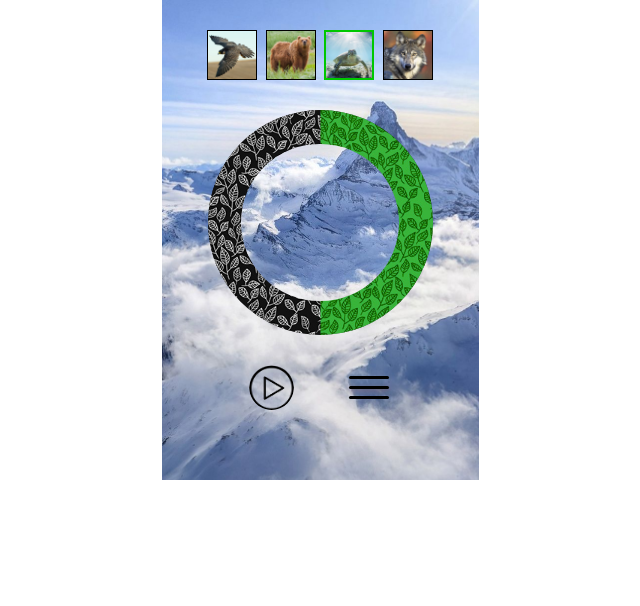
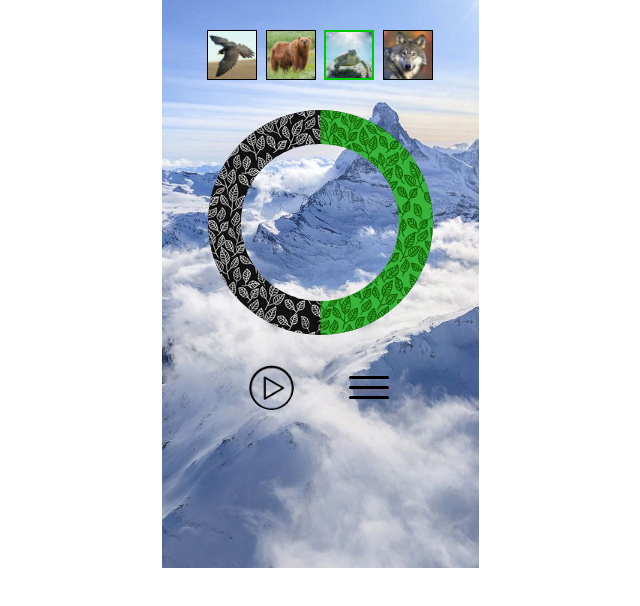
Before and after one commit to EgorNedelko/Breathing-Exerciser, a plain HTML site: page index.html in a window 1280 px wide. Shown: the whole page, without its empty margins (320-960 px from the left). Drawn offline with Linux system fonts and the light colour scheme.

Commit message:
fix: check aspect ration

```diff
--- a/src/sass/layouts/_wrapper.scss
+++ b/src/sass/layouts/_wrapper.scss
@@ -1,7 +1,8 @@
 .wrapper {
    position: relative;
    max-width: $content-width;
-   height: 480px;
+   // height: 480px;
+   height: 568px;
    margin: 0 auto;
    background: url("../../../assets/img/0.jpg");
    background-size: cover;
```
Also changed, not shown: src/sass/style.css, 1 other file.
